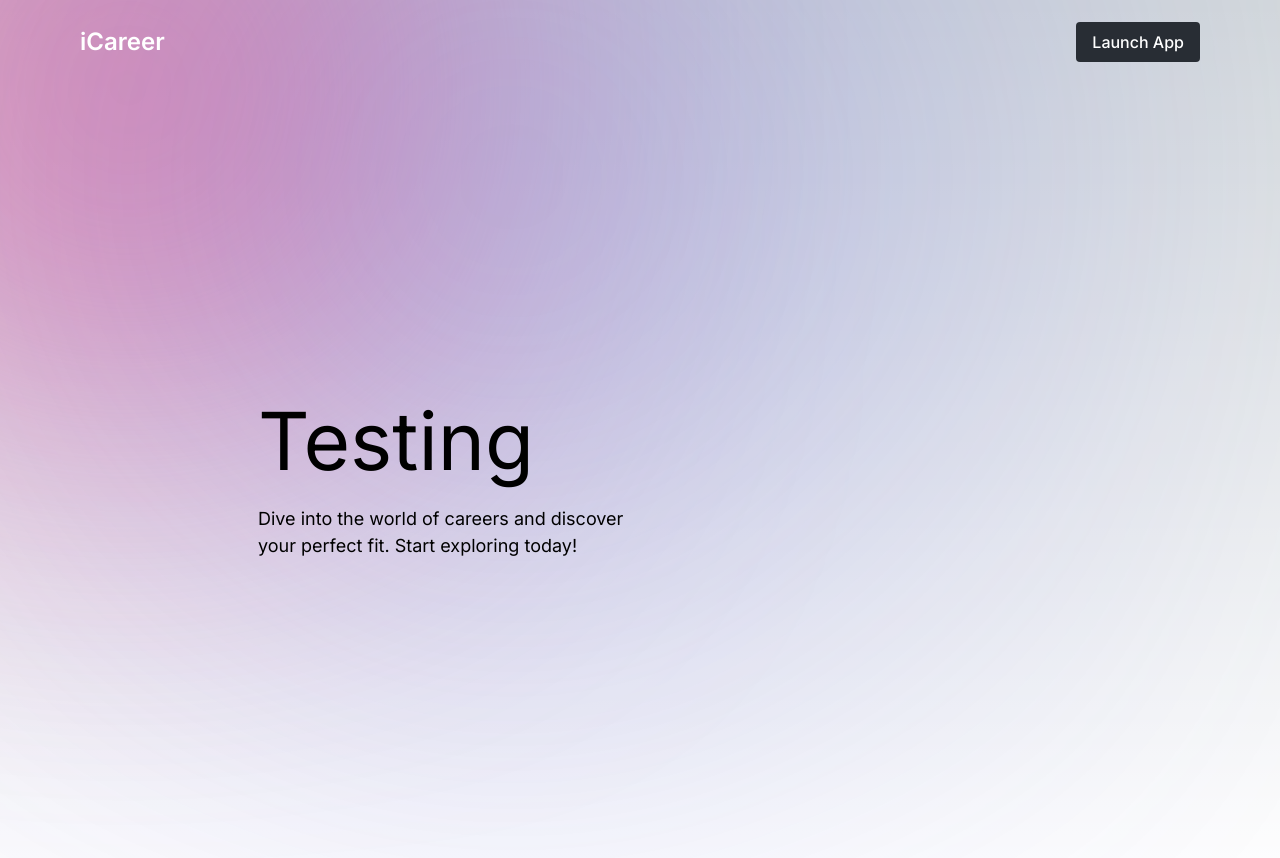
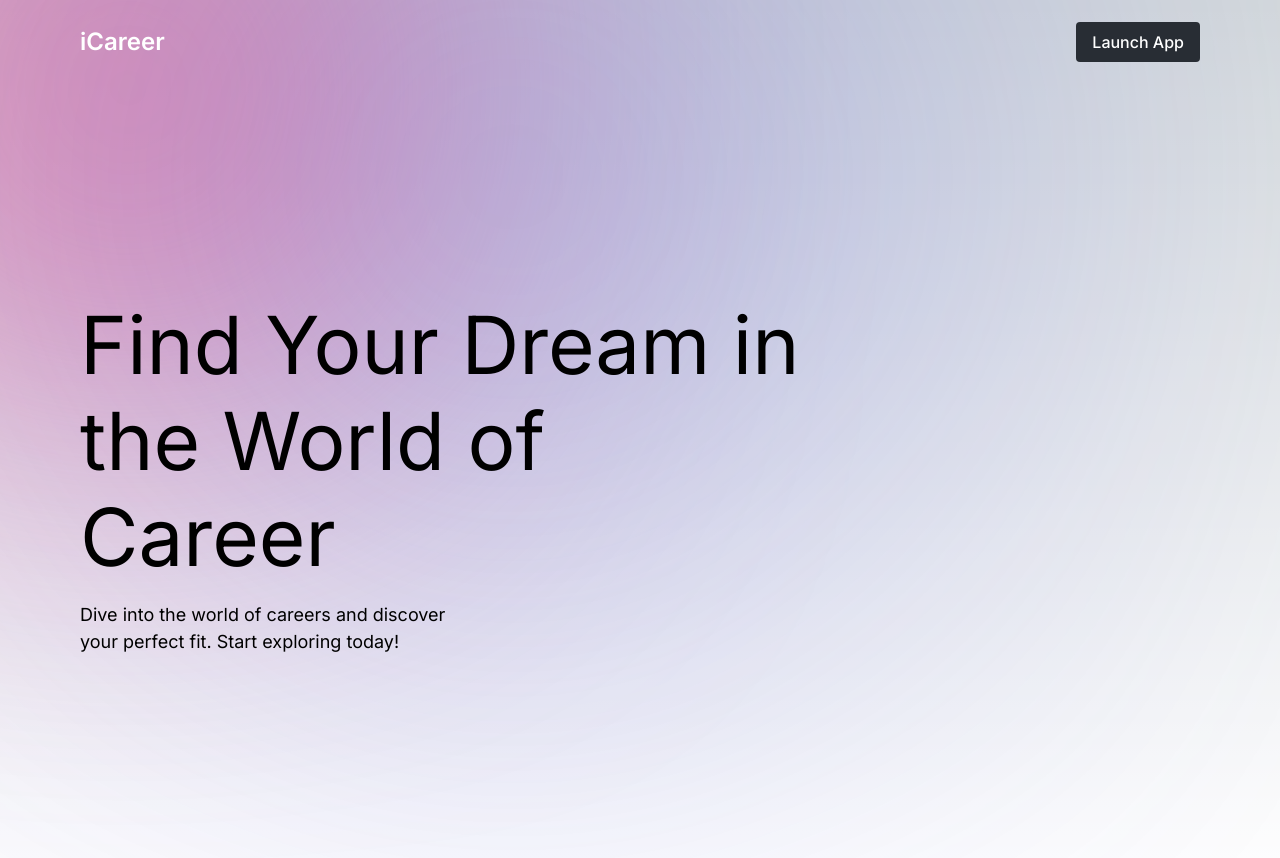
Before and after one commit to nyomr/icareer, a Next.js app: page / in a window 1280 px wide. Shown: the top 858 px of the page. Built offline with nearby package versions, Linux system fonts and the light colour scheme.

Commit message:
Update page.js

```diff
--- a/src/app/page.js
+++ b/src/app/page.js
@@ -9,7 +9,7 @@ export default function Home() {
       <Navbar />
       <main className="hero-welcome px-20 min-h-screen grid place-items-center max-w-4xl">
         <div className="hero-content">
-          <h1 className="title-hero font-inter">Testing</h1>
+          <h1 className="title-hero font-inter">Find Your Dream in the World of Career</h1>
           <p className="sub-title-hero font-inter py-4">Dive into the world of careers and discover your perfect fit. Start exploring today!</p>
         </div>
       </main>
```
